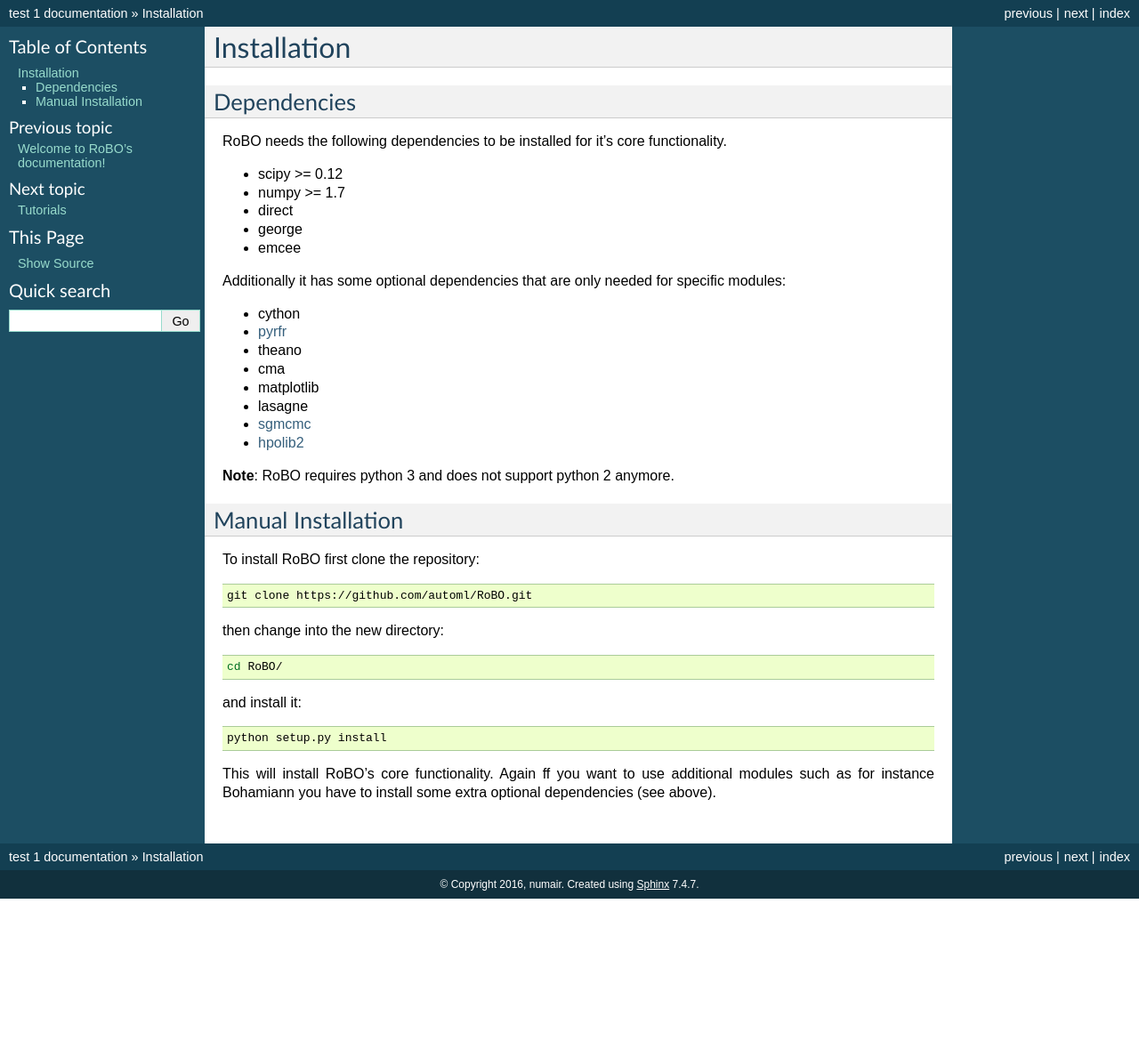
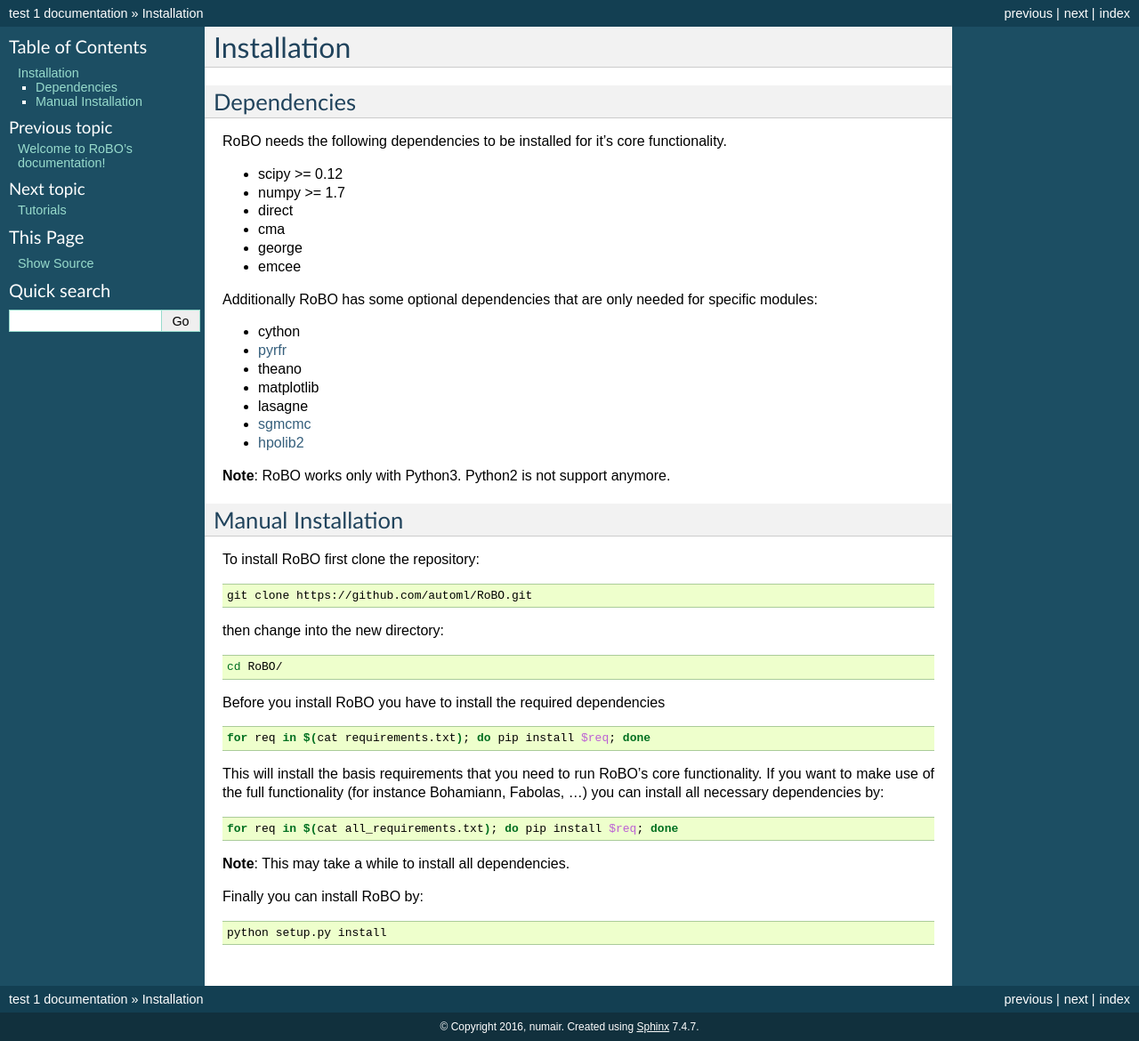
Before and after one commit to automl/RoBO, a Sphinx documentation site: the page built from docs/installation.rst, in a window 1280 px wide. Shown: the whole page at 89% size. Built offline with Sphinx 7.4.7, drawn with Linux system fonts in a browser that asks for light colours; before the commit the page ends 1010 px from its top, so only the background shows below that.

Commit message:
put dependencies into requirements.txt file

```diff
--- a/docs/installation.rst
+++ b/docs/installation.rst
@@ -14,22 +14,22 @@
 * scipy >= 0.12
 * numpy >= 1.7
 * direct
+* cma
 * george
 * emcee
 
-Additionally it has some optional dependencies that are only needed for specific modules:
+Additionally RoBO has some optional dependencies that are only needed for specific modules:
 
 * cython
 * `pyrfr <https://bitbucket.org/aadfreiburg/random_forest_run/>`_
 * theano
-* cma
 * matplotlib
 * lasagne
 * `sgmcmc <https://github.com/stokasto/sgmcmc>`_
 * `hpolib2 <https://github.com/automl/HPOlib2>`_
 
 
-**Note**: RoBO requires python 3 and does not support python 2 anymore.
+**Note**: RoBO works only with Python3. Python2 is not support anymore.
 
 -------------------
 Manual Installation
@@ -48,13 +48,25 @@
     cd RoBO/
 
 
-and install it:
+Before you install RoBO you have to install the required dependencies
+
+.. code:: bash
+
+    for req in $(cat requirements.txt); do pip install $req; done
+
+This will install the basis requirements that you need to run RoBO's core functionality. If you want to make
+use of the full functionality (for instance Bohamiann, Fabolas, ...) you can install all necessary dependencies
+by:
+
+.. code:: bash
+
+    for req in $(cat all_requirements.txt); do pip install $req; done
+
+
+**Note**: This may take a while to install all dependencies.
+
+Finally you can install RoBO by:
 
 .. code:: bash
 
     python setup.py install
-
-
-This will install RoBO's core functionality.
-Again ff you want to use additional modules such as for instance
-Bohamiann you have to install some extra optional dependencies (see above).
--- a/requirements.txt
+++ b/requirements.txt
@@ -1,12 +1,6 @@
 numpy >= 1.7
-cython
 emcee>=2.1.0
 scipy>=0.13.3
-matplotlib>=1.3.1
 cma
 direct
-theano
-lasagne
 git+https://github.com/sfalkner/george.git
-git+https://github.com/stokasto/sgmcmc.git
-git+https://bitbucket.org/aadfreiburg/random_forest_run
--- a/setup.py
+++ b/setup.py
@@ -7,6 +7,7 @@
     'DIRECT',
     'george',
     'emcee',
+    'cma',
     'scipy >= 0.12',
     'numpy >= 1.7'
     ]
@@ -17,7 +18,6 @@
 optional_dependencies = [
     'cython',
     'rf',
-    'cma',
     'matplotlib',
     'theano',
     'lasagne',
```
Also changed, not shown: all_requirements.txt (added, +12 -0 lines).
